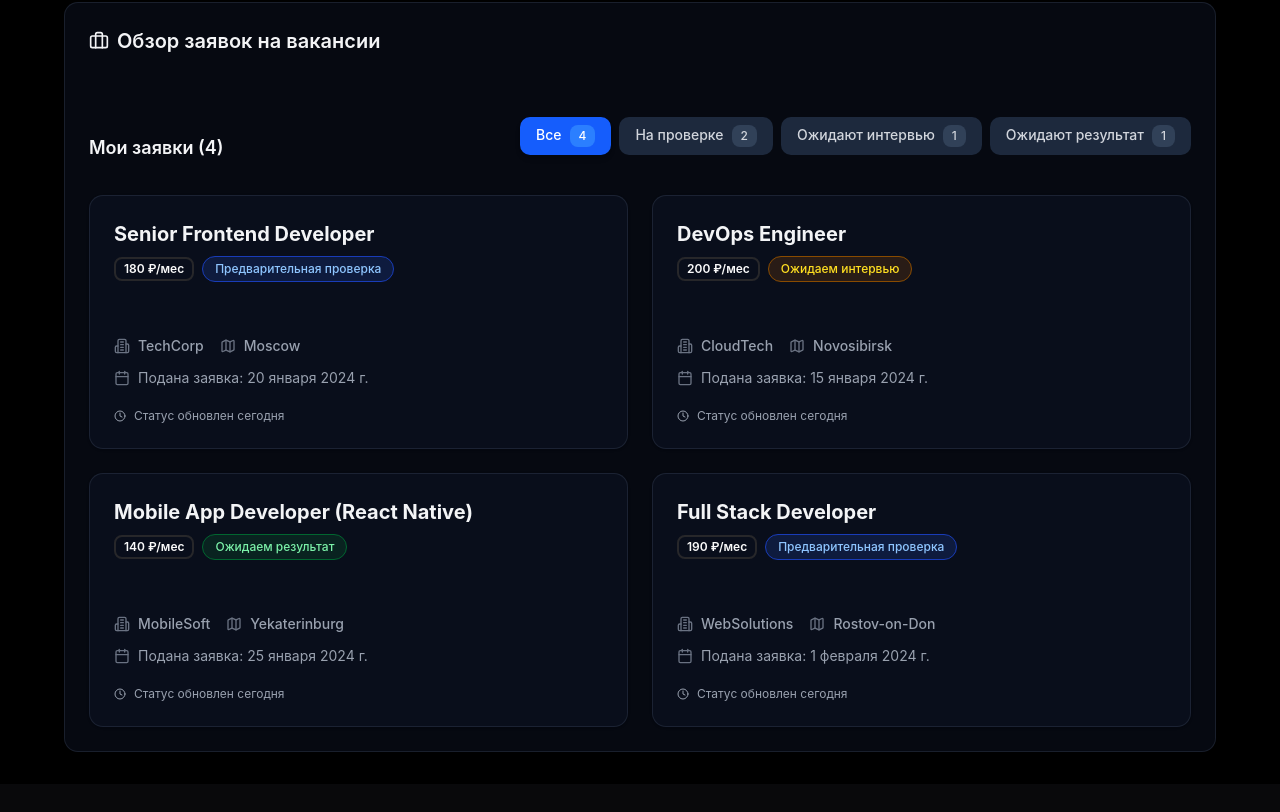
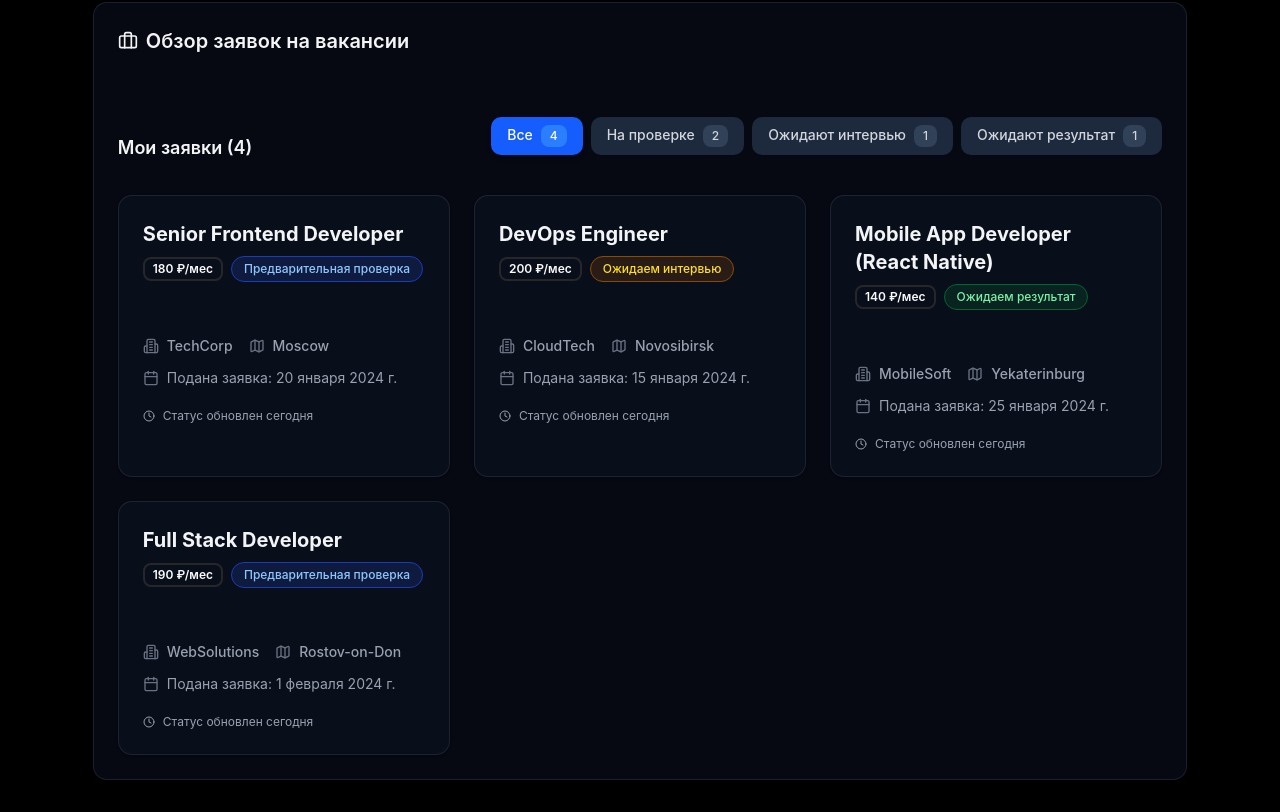
Before and after one commit to one-zero-eight/hackathon-vtb-more, a React (Vite) app in the folder frontend/: page /user/profile in a window 1280 px wide. Shown: the part 420-1232 px from the top of the page. Before the commit the page ends 1204 px from the top, so only its background shows below. Built offline with nearby package versions, Linux system fonts and the light colour scheme.

Commit message:
feat: fixes in user profile

```diff
--- a/frontend/package.json
+++ b/frontend/package.json
@@ -9,7 +9,7 @@
     "serve": "vite preview",
     "test": "vitest run",
     "generate:routes": "tsr generate",
-    "gen:api": "openapi-typescript https://petstore3.swagger.io/api/v3/openapi.json -o ./src/api/types.ts",
+    "gen:api": "openapi-typescript http://localhost:8000/api/openapi.json -o ./src/api/types.ts",
     "format": "prettier --write \"src/**/*.{ts,tsx,js,jsx,json,css,md}\"",
     "format:check": "prettier --check \"src/**/*.{ts,tsx,js,jsx,json,css,md}\""
   },
--- /dev/null
+++ b/frontend/src/components/hr/Archieve.tsx
@@ -0,0 +1,9 @@
+import React from 'react'
+
+const Archieve = () => {
+  return (
+    <div>Archieve</div>
+  )
+}
+
+export default Archieve
--- a/frontend/src/components/user/Profile.tsx
+++ b/frontend/src/components/user/Profile.tsx
@@ -49,7 +49,7 @@ const Profile = () => {
 
   return (
     <div className="min-h-screen bg-gray-50 dark:bg-black py-8 px-4 sm:px-6 lg:px-8">
-      <div className="max-w-6xl mx-auto space-y-8">
+      <div className="container-w mx-auto space-y-8">
         {/* Header */}
         <div className="text-center">
           <h1 className="text-3xl md:text-4xl font-bold text-gray-900 dark:text-gray-100 mb-2">
@@ -200,7 +200,7 @@ const Profile = () => {
                   </p>
                 </div>
               ) : (
-                <div className="grid grid-cols-1 lg:grid-cols-2 gap-6">
+                <div className="grid grid-cols-1 lg:grid-cols-3 gap-6">
                   {filteredApplications.map((application, index) => (
                     <ApplicationCard
                       key={application.id}
--- a/frontend/src/routes/hr/vacancies/archieve.tsx
+++ b/frontend/src/routes/hr/vacancies/archieve.tsx
@@ -1,3 +1,4 @@
+import Archieve from '@/components/hr/Archieve';
 import { createFileRoute } from '@tanstack/react-router';
 
 export const Route = createFileRoute('/hr/vacancies/archieve')({
@@ -5,5 +6,5 @@ export const Route = createFileRoute('/hr/vacancies/archieve')({
 });
 
 function RouteComponent() {
-  return <div>Hello "/hr/vancacies/archieve"!</div>;
+  return <Archieve/>
 }
--- /dev/null
+++ b/frontend/src/vite-env.d.ts
@@ -0,0 +1 @@
+/// <reference types="vite/client" />
```
